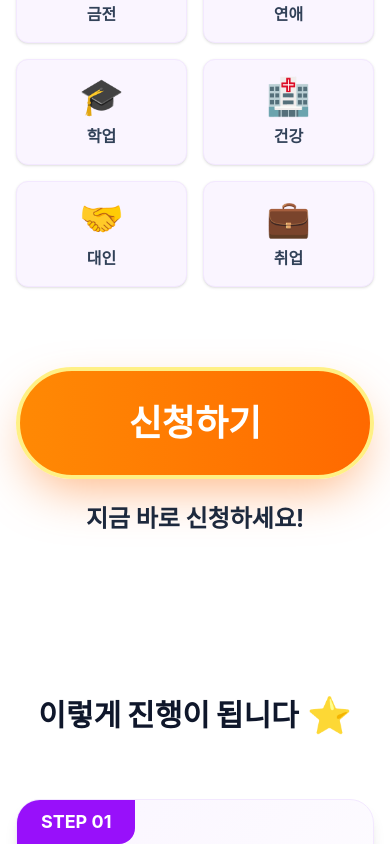
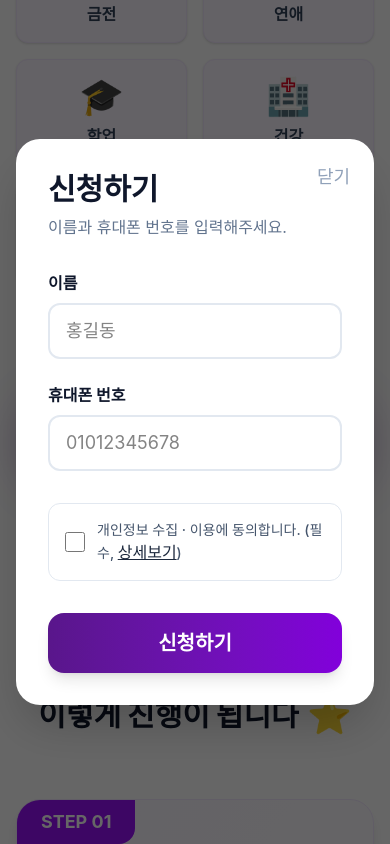
Before and after one commit to dltkdals20/taronewlendingpage0117, a React (Vite) app: page / in a window 390 px wide. Both pictures are taken after a click on the button "신청하기". Shown: the part 1127-1971 px from the top of the page. Built offline with nearby package versions, Linux system fonts and the light colour scheme.

Commit message:
feat: Update landing page themes, add mobile app, and implement application modal

```diff
--- /dev/null
+++ b/src/app/desktop/components/ApplicationModal.tsx
@@ -0,0 +1,136 @@
+import { useState } from "react";
+import { motion, AnimatePresence } from "motion/react";
+
+interface ApplicationModalProps {
+    isOpen: boolean;
+    onClose: () => void;
+}
+
+export default function ApplicationModal({ isOpen, onClose }: ApplicationModalProps) {
+    const [name, setName] = useState("");
+    const [phone, setPhone] = useState("");
+    const [agreed, setAgreed] = useState(false);
+    const [showDetails, setShowDetails] = useState(false);
+
+    const handleSubmit = () => {
+        if (!name || !phone) {
+            alert("이름과 휴대폰 번호를 입력해주세요.");
+            return;
+        }
+        if (!agreed) {
+            alert("개인정보 수집 · 이용에 동의해주세요.");
+            return;
+        }
+        alert("신청이 완료되었습니다! (데모)");
+        onClose();
+    };
+
+    return (
+        <AnimatePresence>
+            {isOpen && (
+                <>
+                    {/* Backdrop */}
+                    <motion.div
+                        initial={{ opacity: 0 }}
+                        animate={{ opacity: 1 }}
+                        exit={{ opacity: 0 }}
+                        onClick={onClose}
+                        className="fixed inset-0 bg-black/60 z-50 flex items-center justify-center p-4"
+                    >
+                        {/* Modal Container */}
+                        <motion.div
+                            initial={{ scale: 0.9, opacity: 0, y: 20 }}
+                            animate={{ scale: 1, opacity: 1, y: 0 }}
+                            exit={{ scale: 0.9, opacity: 0, y: 20 }}
+                            onClick={(e) => e.stopPropagation()}
+                            className="bg-white w-full max-w-md rounded-3xl p-8 relative shadow-2xl overflow-hidden"
+                        >
+                            {/* Close Button */}
+                            <button
+                                onClick={onClose}
+                                className="absolute top-6 right-6 text-slate-400 hover:text-slate-600 font-medium text-lg"
+                            >
+                                닫기
+                            </button>
+
+                            {/* Header */}
+                            <h2 className="text-3xl font-bold text-slate-900 mb-2">신청하기</h2>
+                            <p className="text-slate-500 mb-8">이름과 휴대폰 번호를 입력해주세요.</p>
+
+                            {/* Form */}
+                            <div className="space-y-6 mb-8">
+                                <div>
+                                    <label className="block text-slate-900 font-bold mb-2">이름</label>
+                                    <input
+                                        type="text"
+                                        placeholder="홍길동"
+                                        value={name}
+                                        onChange={(e) => setName(e.target.value)}
+                                        className="w-full border-2 border-slate-200 rounded-xl px-4 py-3 text-lg outline-none focus:border-[#8200db] transition-colors"
+                                    />
+                                </div>
+                                <div>
+                                    <label className="block text-slate-900 font-bold mb-2">휴대폰 번호</label>
+                                    <input
+                                        type="tel"
+                                        placeholder="01012345678"
+                                        value={phone}
+                                        onChange={(e) => setPhone(e.target.value)}
+                                        className="w-full border-2 border-slate-200 rounded-xl px-4 py-3 text-lg outline-none focus:border-[#8200db] transition-colors"
+                                    />
+                                </div>
+                            </div>
+
+                            {/* Agreement */}
+                            <div className="mb-8">
+                                <div className="border border-slate-200 rounded-xl p-4 flex items-center gap-3 hover:border-[#ad46ff] transition-colors">
+                                    <input
+                                        type="checkbox"
+                                        id="agreement"
+                                        checked={agreed}
+                                        onChange={(e) => setAgreed(e.target.checked)}
+                                        className="w-5 h-5 accent-[#8200db] cursor-pointer"
+                                    />
+                                    <label htmlFor="agreement" className="text-slate-600 text-sm flex-1 cursor-pointer">
+                                        개인정보 수집 · 이용에 동의합니다. (필수, <button onClick={() => setShowDetails(!showDetails)} className="underline text-slate-800 font-medium">상세보기</button>)
+                                    </label>
+                                </div>
+
+                                {/* Agreement Details */}
+                                <AnimatePresence>
+                                    {showDetails && (
+                                        <motion.div
+                                            initial={{ height: 0, opacity: 0 }}
+                                            animate={{ height: "auto", opacity: 1 }}
+                                            exit={{ height: 0, opacity: 0 }}
+                                            className="overflow-hidden"
+                                        >
+                                            <div className="bg-slate-50 text-xs text-slate-500 p-4 rounded-lg mt-2 leading-relaxed whitespace-pre-wrap">
+                                                {`인비랩은(는) 고객 지원을 위해 아래와 같이 개인정보를 수집·이용합니다.
+
+1) 개인정보 수집 목적 : 회원관리, 고객 상담, 고지사항 전달
+2) 개인정보 수집 항목 : 이름, 전화번호, 이메일
+3) 보유 및 이용기간 : 회원 탈퇴시까지
+
+* 개인정보 수집 및 이용에 동의하지 않을 권리가 있으며, 동의를 거부할 경우에는 상품 제공이 불가합니다.`}
+                                            </div>
+                                        </motion.div>
+                                    )}
+                                </AnimatePresence>
+                            </div>
+
+                            {/* Submit Button */}
+                            <button
+                                onClick={handleSubmit}
+                                className="w-full bg-gradient-to-r from-[#59168b] to-[#8200db] text-white font-bold text-xl py-4 rounded-2xl shadow-lg hover:shadow-purple-200 active:scale-[0.98] transition-all"
+                            >
+                                신청하기
+                            </button>
+
+                        </motion.div>
+                    </motion.div>
+                </>
+            )}
+        </AnimatePresence>
+    );
+}
--- a/src/app/desktop/components/InfoSection.tsx
+++ b/src/app/desktop/components/InfoSection.tsx
@@ -1,6 +1,10 @@
 import { motion } from "motion/react";
+import { useState } from "react";
+import ApplicationModal from "./ApplicationModal";
 
 export default function InfoSection() {
+    const [isModalOpen, setIsModalOpen] = useState(false);
+
     const keywords = [
         { icon: "💰", text: "금전" },
         { icon: "❤️", text: "연애" },
@@ -39,9 +43,10 @@ export default function InfoSection() {
                 {/* CTA Section */}
                 <div className="relative w-full max-w-2xl mx-auto mt-10">
                     <motion.button
+                        onClick={() => setIsModalOpen(true)}
                         whileHover={{ scale: 1.05 }}
                         whileTap={{ scale: 0.95 }}
-                        className="w-full bg-gradient-to-r from-[#ff8904] to-[#ff6900] text-white text-4xl font-black py-8 rounded-full shadow-[0_20px_50px_-12px_rgba(255,105,0,0.5)] border-4 border-[#fff085]"
+                        className="w-full bg-gradient-to-r from-[#59168b] to-[#8200db] text-white text-4xl font-black py-8 rounded-full shadow-[0_20px_50px_-12px_rgba(89,22,139,0.5)] border-4 border-[#ad46ff]"
                     >
                         신청하기
                     </motion.button>
@@ -50,6 +55,11 @@ export default function InfoSection() {
                     </p>
                 </div>
             </div>
+
+            <ApplicationModal
+                isOpen={isModalOpen}
+                onClose={() => setIsModalOpen(false)}
+            />
         </div>
     );
 }
--- a/src/app/desktop/components/PricingSection.tsx
+++ b/src/app/desktop/components/PricingSection.tsx
@@ -1,7 +1,11 @@
 import { motion } from "motion/react";
+import { useState } from "react";
 import CountdownTimer from "./CountdownTimer";
+import ApplicationModal from "./ApplicationModal";
 
 export default function PricingSection() {
+    const [isModalOpen, setIsModalOpen] = useState(false);
+
     return (
         <div className="w-full bg-white py-24 px-4 flex flex-col items-center">
             <div className="max-w-4xl w-full text-center">
@@ -50,6 +54,7 @@ export default function PricingSection() {
                     </ul>
 
                     <motion.button
+                        onClick={() => setIsModalOpen(true)}
                         whileHover={{ scale: 1.05 }}
                         whileTap={{ scale: 0.95 }}
                         className="w-full bg-gradient-to-r from-[#9810fa] to-[#8200db] text-white text-2xl font-bold py-5 rounded-2xl shadow-lg hover:shadow-purple-500/30 transition-shadow"
@@ -58,6 +63,11 @@ export default function PricingSection() {
                     </motion.button>
                 </motion.div>
             </div>
+
+            <ApplicationModal
+                isOpen={isModalOpen}
+                onClose={() => setIsModalOpen(false)}
+            />
         </div>
     );
 }
--- a/src/app/desktop/components/ReviewsSection.tsx
+++ b/src/app/desktop/components/ReviewsSection.tsx
@@ -23,7 +23,7 @@ export default function ReviewsSection() {
         <div className="w-full bg-slate-50 py-24 px-4 overflow-hidden">
             <div className="max-w-6xl mx-auto">
                 <div className="text-center mb-16">
-                    <h2 className="text-3xl font-black text-slate-900 mb-4">
+                    <h2 className="text-5xl font-black text-slate-900 mb-4">
                         카드는 내가 뽑고<br />
                         <span className="text-[#8200db]">해석은 전문가가</span>
                     </h2>
```
Also changed, not shown: 1 other file (tests, documents, lock files or other folders).
